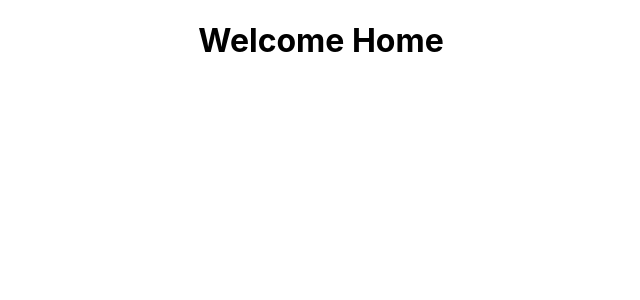
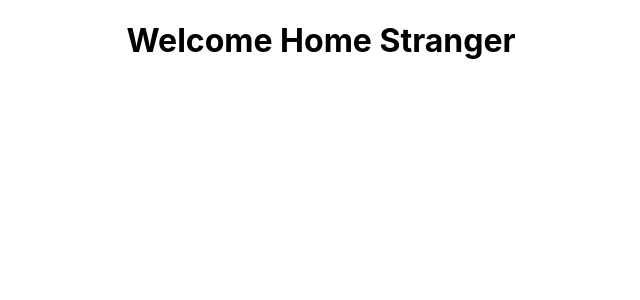
Before and after one commit to Jane-Wandia/Simple-Router-app, a React (Create React App) app: page / in a window 1280 px wide. Shown: the top 300 px of the page, without its empty margins (319-959 px from the left). Built offline with nearby package versions, Linux system fonts and the light colour scheme.

Commit message:
passed a stranger parameter

```diff
--- a/src/App.js
+++ b/src/App.js
@@ -2,6 +2,11 @@ import React, { Component } from 'react';
 import './App.css';
 import { BrowserRouter as Router, Link, NavLink, Redirect, Prompt} from 'react-router-dom';
 import Route from 'react-router-dom/Route';
+
+const Stranger =() => {
+  return(<h1>Welcome Stranger</h1>)
+}
+
 class App extends Component  {
   render() {
   return (
@@ -10,7 +15,7 @@ class App extends Component  {
 
 <Route path="/" exact strict render={
   ()=>{
-    return ( <h1>Welcome Home</h1>)
+    return ( <h1>Welcome Home Stranger</h1>)
   }
 }/>
 <Route path="/about" exact strict render={
@@ -28,6 +33,7 @@ class App extends Component  {
     return ( <h1>Leaving? Adios!</h1>)
   }
 }/>
+<Route path= "/stranger" exact strict component={Stranger}/>
     </div>
     </Router>
   );
```
